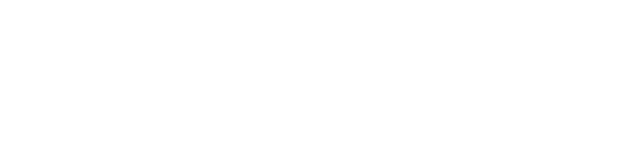
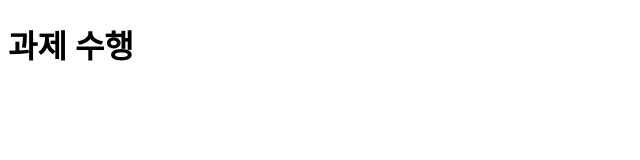
Before and after one commit to 79gun79/fe5-github, a plain HTML site: page index.html in a window 1280 px wide. Shown: the whole page, without its empty margins (0-640 px from the left). Drawn offline with Linux system fonts and the light colour scheme.

```diff
--- a/index.html
+++ b/index.html
@@ -5,5 +5,7 @@
     <meta name="viewport" content="width=device-width, initial-scale=1.0" />
     <title>Document</title>
   </head>
-  <body></body>
+  <body>
+    <h1>과제 수행</h1>
+  </body>
 </html>
```
